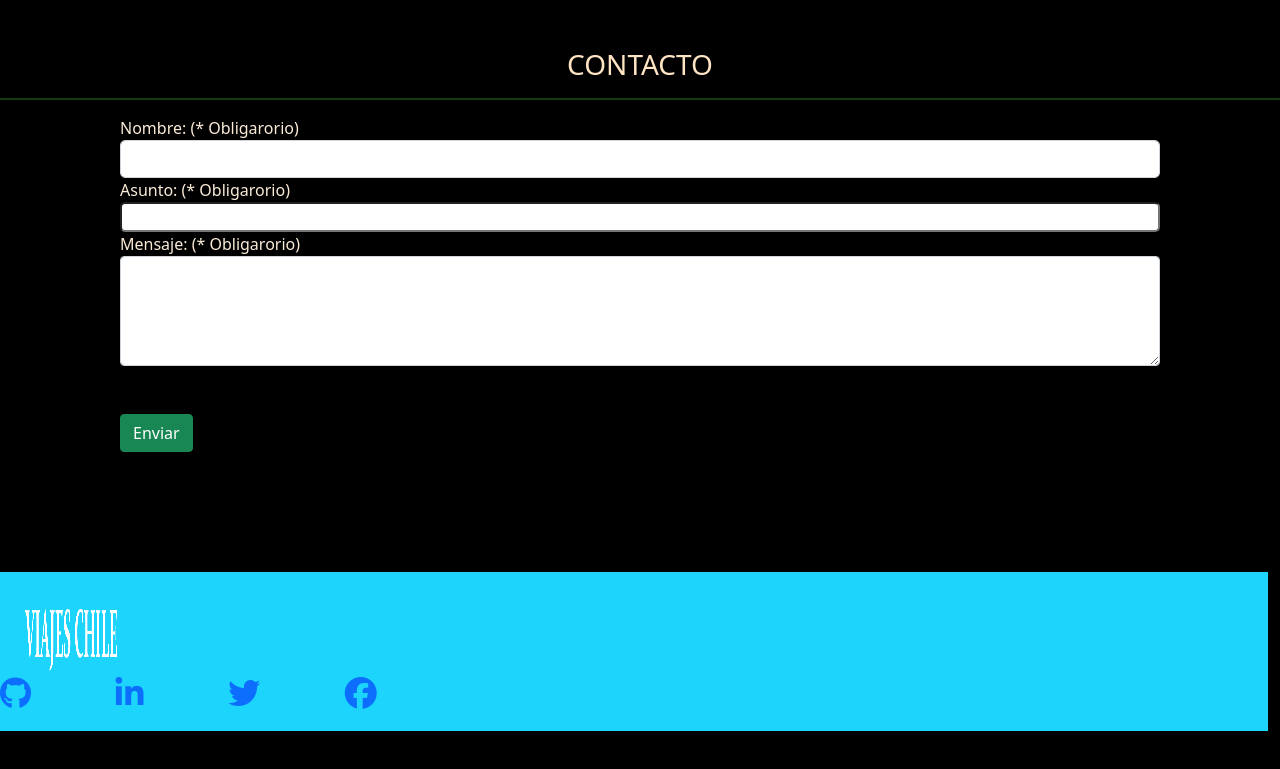
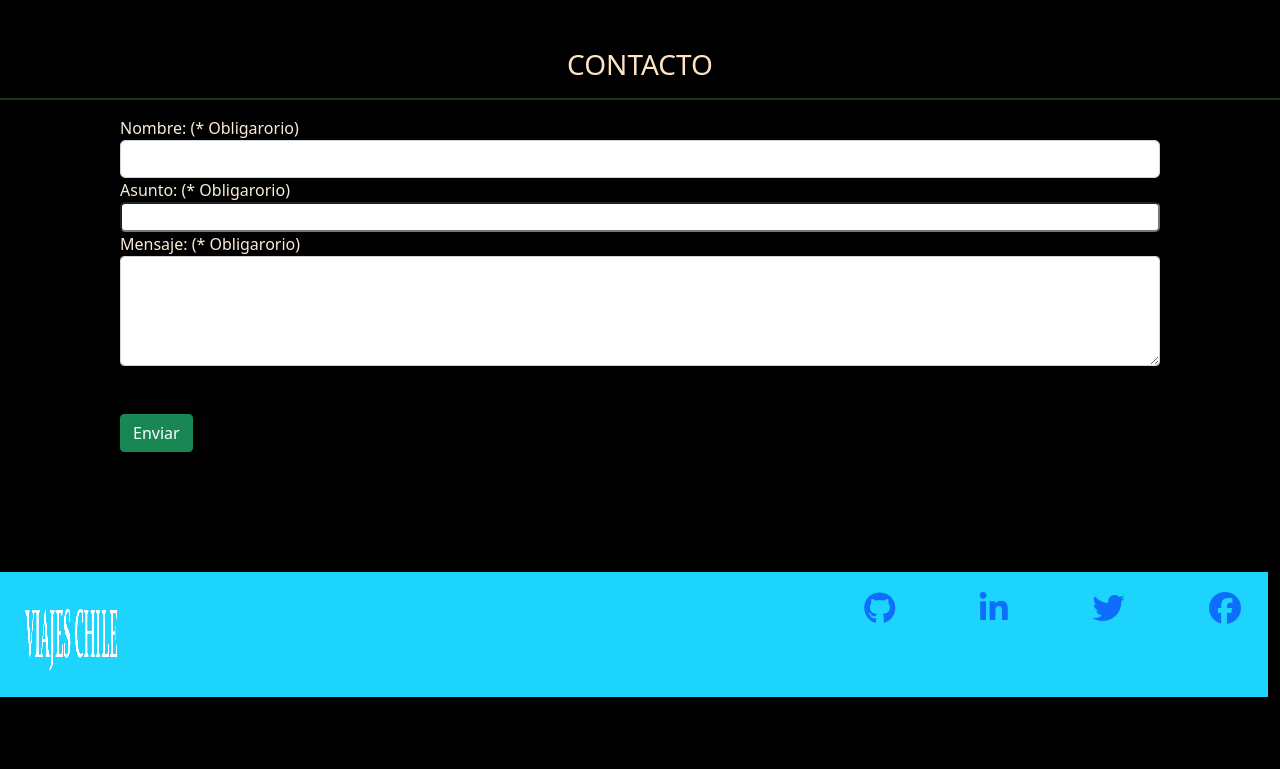
Before and after one commit to profe-ggarrido/desaf-viajes-chile-2, a plain HTML site: page index.html in a window 1280 px wide. Shown: the part 1853-2622 px from the top of the page. After the commit the page ends 2598 px from the top, so only its background shows below. Drawn offline with nearby package versions, Linux system fonts and the light colour scheme.

Commit message:
ajuste de footer-2

```diff
--- a/assets/css/styles.css
+++ b/assets/css/styles.css
@@ -49,9 +49,6 @@ header{
 ul{
   margin-right: 10%;
 }
-
-
-
 
 
 /* Estilos personalizados para el carrusel  */
@@ -165,10 +162,6 @@ input[type="text"] {
 }
 
 
-
-
-
-
     /* *** ESTILOS PARA EL TARJETAS *** */
 
 .card {
@@ -225,7 +218,7 @@ input[type="text"] {
   display: flex;
   justify-content: space-between;
   align-items: flex-start;
-  flex-direction: column;
+  flex-direction: row;
 }
 
 
@@ -321,18 +314,3 @@ transform: translate(50%, -100%); /* Ajusta la posición de la transformación *
   visibility: visible; /* Muestra el tooltip */
   opacity: 1; /* Hace el tooltip completamente visible */
 }
-
-
-
-
-
-
-
-/*
-@media (max-width: 500px) {
-  .pie-container {
-      display: none;
-      flex-direction: column;
-      align-items: flex-start;
-  }
-} */
```
Also changed, not shown: index.html (+1 -18 lines).
